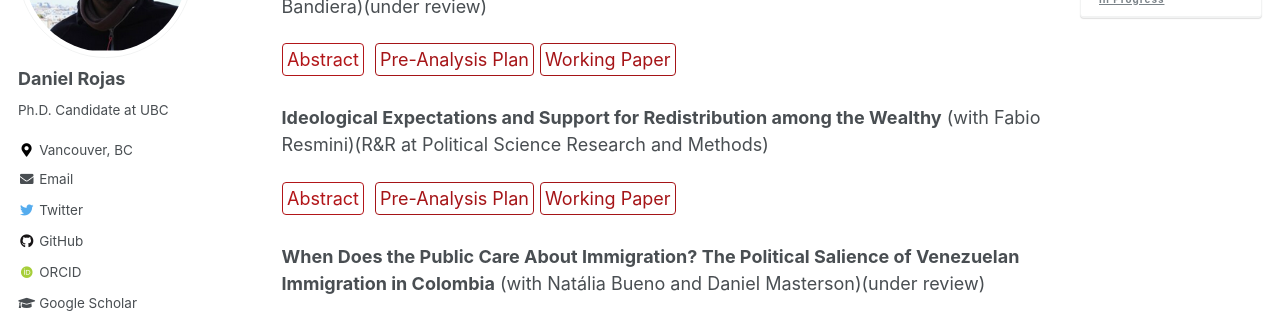
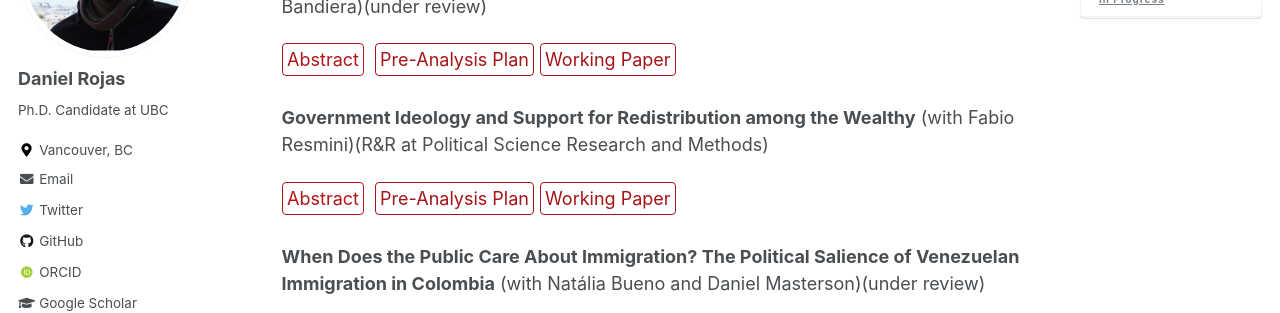
Before and after one commit to danielrojaslozano/danielrojaslozano.github.io, a Jekyll site: the page built from _pages/research.md, in a window 1280 px wide and 900 px high, scrolled down 515 px. Shown: the part 153-466 px from the top of the window. Built offline with Jekyll 4.4.1, drawn with Linux system fonts in a browser that asks for light colours; some web fonts are replaced; part of the change alters nothing that is shown.

Commit message:
Update research.md

```diff
--- a/_pages/research.md
+++ b/_pages/research.md
@@ -79,9 +79,9 @@ details > p {
 [Pre-Analysis Plan](https://osf.io/njkcu){: .btn--research}
 [Working Paper](https://osf.io/preprints/osf/md42a){: .btn--research}
 
- **Ideological Expectations and Support for Redistribution among the Wealthy** (with Fabio Resmini)(R&R at Political Science Research and Methods)
+ **Government Ideology and Support for Redistribution among the Wealthy** (with Fabio Resmini)(R&R at Political Science Research and Methods)
 <br />
-<details><summary>Abstract</summary><p> When and why do wealthy individuals support redistributive policies? Under standard political economy models, preferences for redistribution are a function of objective material conditions. The partisanship literature, on the contrary, argues that partisan identification is the driver of redistributive preferences. We move beyond this dichotomy to argue that the ideology of the government enacting redistribution is a key factor explaining support for redistribution among the wealthy. Through survey experiments during the 2022 Colombian presidential election, we find that the wealthy are more likely to support redistribution under a right-wing government and expect redistribution under the Right to be more efficient and less likely to generate instability. We demonstrate that the ideological composition of our sample does not drive our results and find heterogeneous preferences across respondents’ ideological positions. Importantly, the Right diminishes expectations of macroeconomic instability in both right- and left-wing wealthy. These findings illustrate the micro-foundations of right-wing redistribution.</p>
+<details><summary>Abstract</summary><p> When and why do wealthy individuals support redistribution? Under standard political economy models, preferences for redistribution are a function of material conditions. The partisanship literature, on the contrary, argues that partisan identification determines redistributive preferences. We move beyond this dichotomy to argue that the ideology of the government enacting redistribution is a key factor explaining support for redistribution among the wealthy. Through survey experiments during the 2022 Colombian election, we find that the wealthy are more likely to support redistribution under a right-wing government and expect redistribution under the Right to be more efficient and less economically disruptive. We find heterogeneous treatment effects across ideological groups. However, regardless of ideology, the wealthy do not expect macroeconomic instability from right-wing redistribution.</p>
 </details> &nbsp;
 [Pre-Analysis Plan](https://osf.io/kpxba/?view_only=9b5a928ce3df416a8cd665357c877c60){: .btn--research}
 [Working Paper](https://osf.io/preprints/osf/kfuhe){: .btn--research}
```
